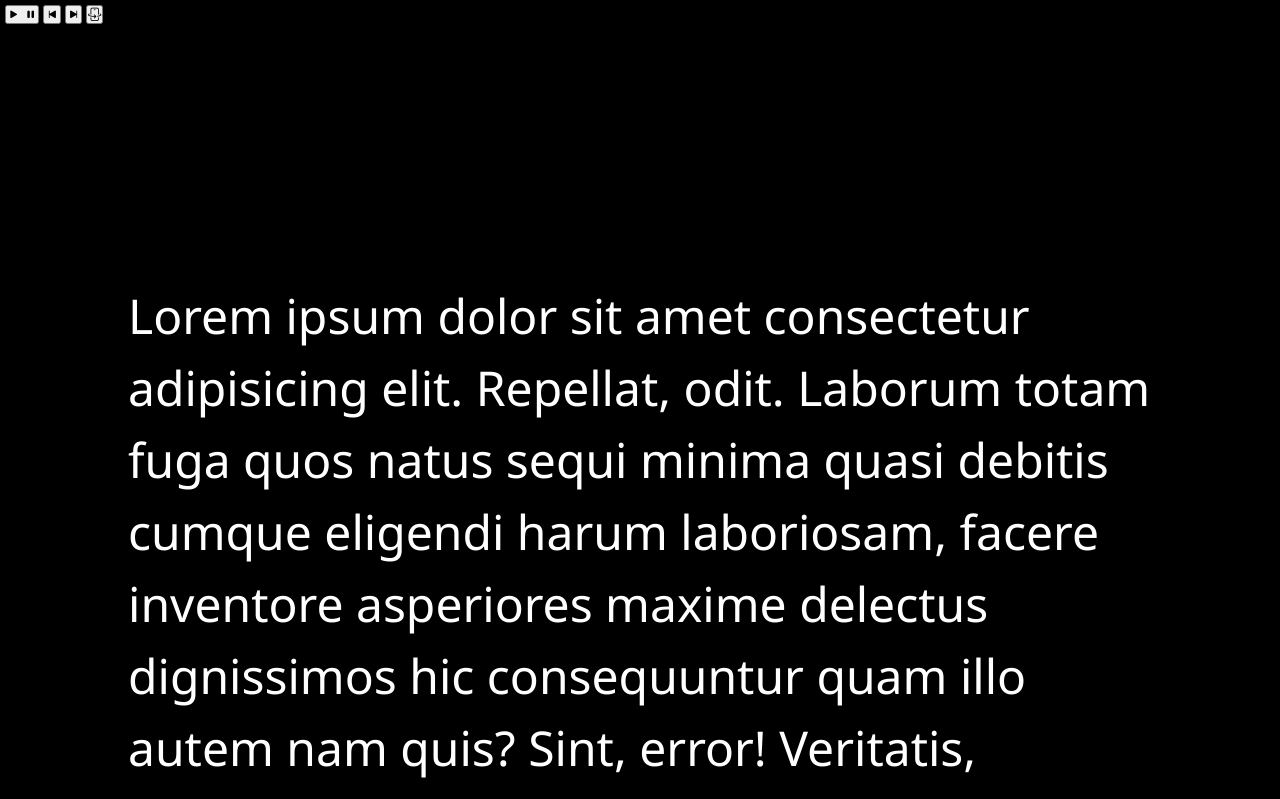
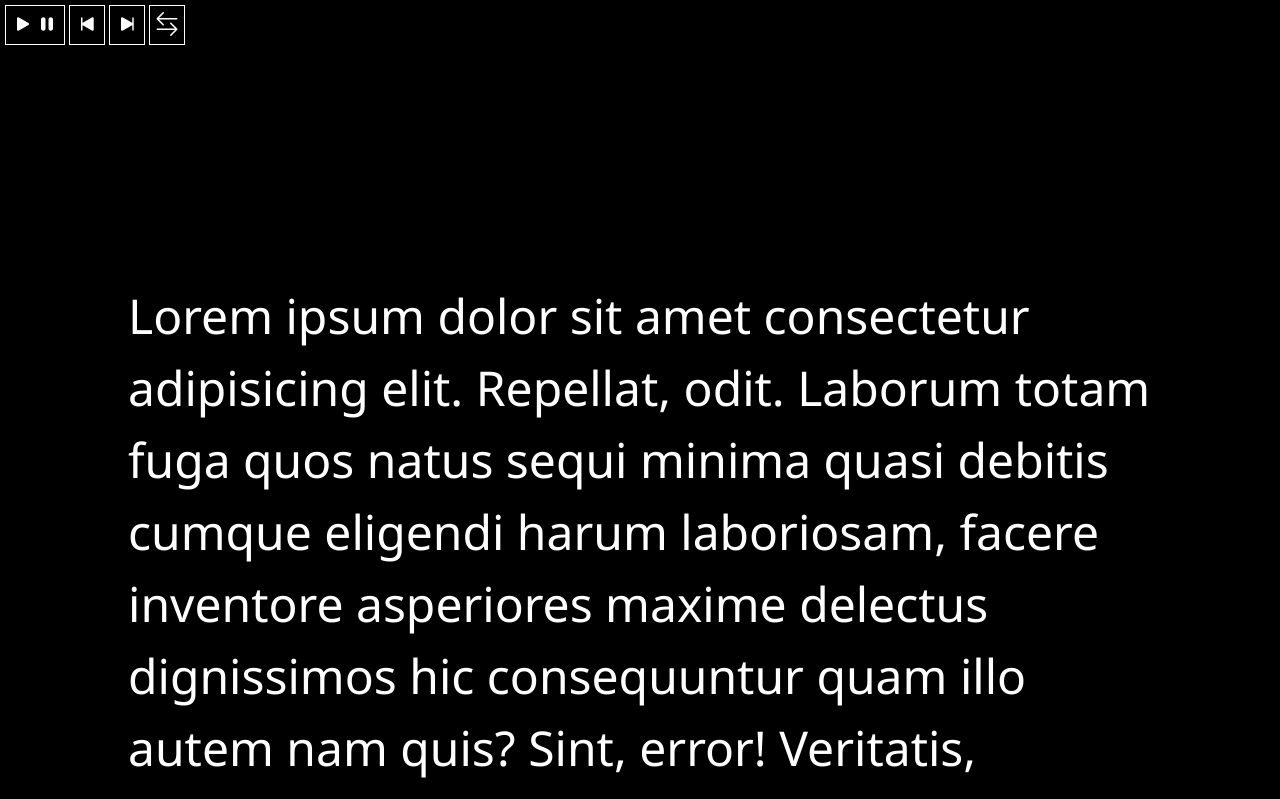
Before and after one commit to JoaoRoccella/teleprompter, a plain HTML site: page index.html in a window 1280 px wide. Shown: the top 799 px of the page. Drawn offline with nearby package versions, Linux system fonts and the light colour scheme.

Commit message:
style: acessibilidade dos botões

```diff
--- a/index.html
+++ b/index.html
@@ -15,8 +15,7 @@
 
     <div id="controles">
         <button type="button" onclick="toggleAutoScroll()" title="Iniciar/Pausar">
-            <i class="bi bi-play-fill"></i>
-            <i class="bi bi-pause-fill"></i>
+            <i class="bi bi-play-fill"></i><i class="bi bi-pause-fill"></i>
         </button>
         <button type="button" onclick="vaiParaInicio()" title="Início">
             <i class="bi bi-skip-start-fill"></i>
@@ -25,7 +24,7 @@
             <i class="bi bi-skip-end-fill"></i>
         </button>
         <button type="button" onclick="inverteTexto()" title="Inverter Texto">
-            <i class="bi bi-phone-flip"></i>
+            <i class="bi bi-arrow-left-right"></i>
         </button>
     </div>
 
--- a/style.css
+++ b/style.css
@@ -51,3 +51,15 @@ body {
     padding: 5px;
     z-index: 1;
 }
+
+#controles button {
+    cursor: pointer;
+    background: #000;
+    border: 1px solid #fff;
+    padding: 5px;
+}
+
+#controles .bi {
+    color: #fff;
+    font-size: 1.5rem;
+}
```
